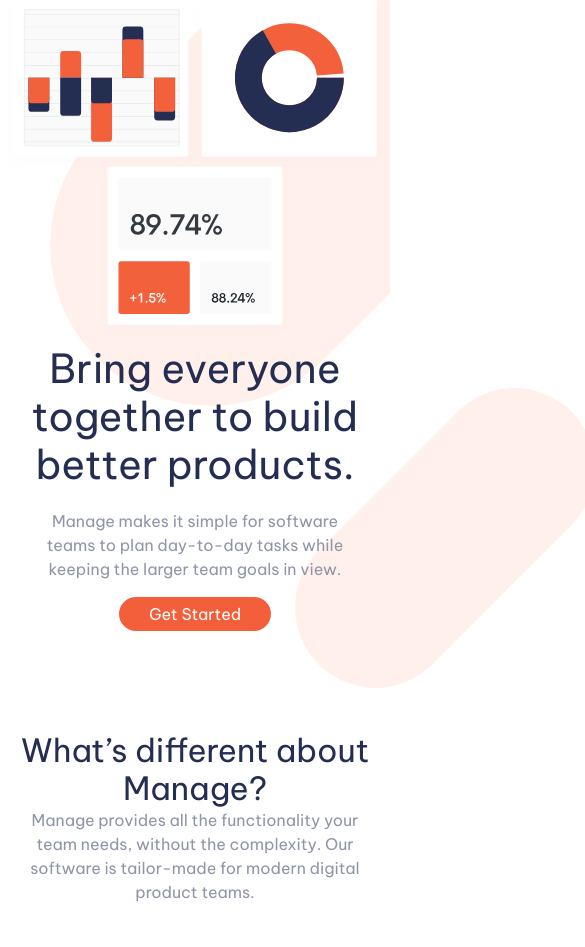
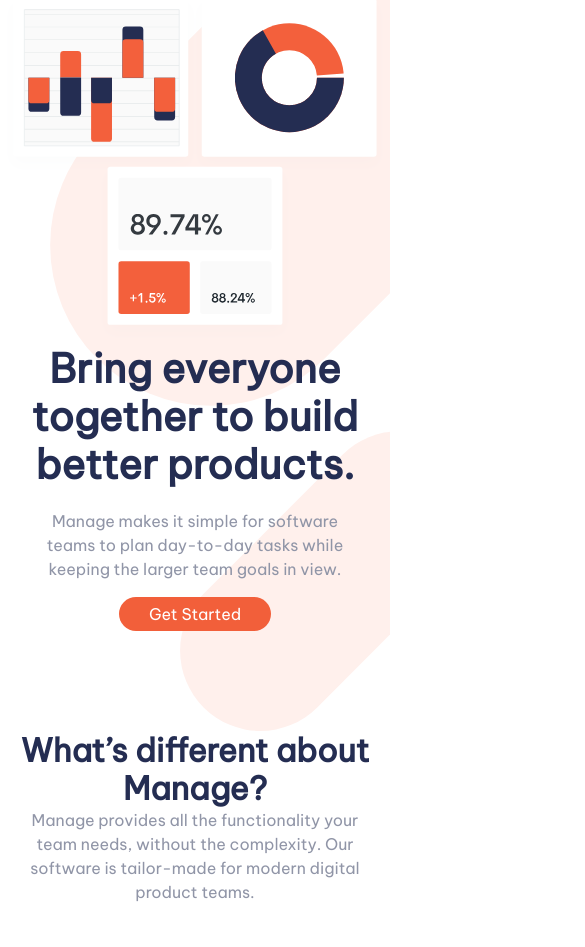
Before and after one commit to Samuel-jacobs/manage-landing-page, a plain HTML site: page index.html in a window 390 px wide. Shown: the part 94-1041 px from the top of the page, 585 px wide, since content can reach past the window. Drawn offline with nearby package versions, Linux system fonts and the light colour scheme.

Commit message:
new commits

```diff
--- a/style.css
+++ b/style.css
@@ -17,12 +17,14 @@
 	font-size: 16px;
 	font-family: 'Be Vietnam Pro', sans-serif;
 }
+
 p {
 	line-height: 1.5;
 	color: var(--DarkGrayishBlue);
 }
 h1, h2, h3, h4 {
 	color: var(--DarkBlue);
+	font-weight: 700;
 }
 
 .topnav {
@@ -40,11 +42,9 @@
 	background-repeat: no-repeat;
 	background-position: 50px -100px;
 	background-size: 600px;
-
 }
 #banner {
 	text-align: center;
-
 }
 .banner-text {
 	padding: 0 30px 100px 30px;
@@ -192,7 +192,6 @@
 .socials {
 	text-align: center;
 	padding-bottom: 30px;
-
 }
 .socials a {
 	color: var(--VaryLightGray);
@@ -265,26 +264,21 @@
 
 
 	.banner-text {
+		background-image: url('images/bg-tablet-pattern.svg');
+		background-repeat: no-repeat;
+		background-size: 300px;
+		background-position-x: 200%;
+		background-position-y: bottom;
 		z-index: 0;
 	}
 	.banner-text p {
 		padding-top: 20px;
 	}
-	.banner-text::before {
-		position: absolute;
-		content: "";
-		width: 100%;
-		height: 100%;
-		background-image: url('images/bg-tablet-pattern.svg');
-		background-repeat: no-repeat;
-		background-size: 300px;
-		background-position: 100px;
-		z-index: -1;
-	}
+
 
 	.different-item span {
 		float: left;
-		margin-top: 2px;
+		padding: 7px 20px;
 	}
 	.different-item h3 {
 		margin: 0;
@@ -292,7 +286,10 @@
 		padding: 10px 0;
 		border-top-left-radius: 20px;
 		border-bottom-left-radius: 20px;
-		font-size: 1.5rem;
+		font-size: 1rem;
+	}
+	.different-item p {
+		padding-top: 20px;
 	}
 
 	#cta {
```
